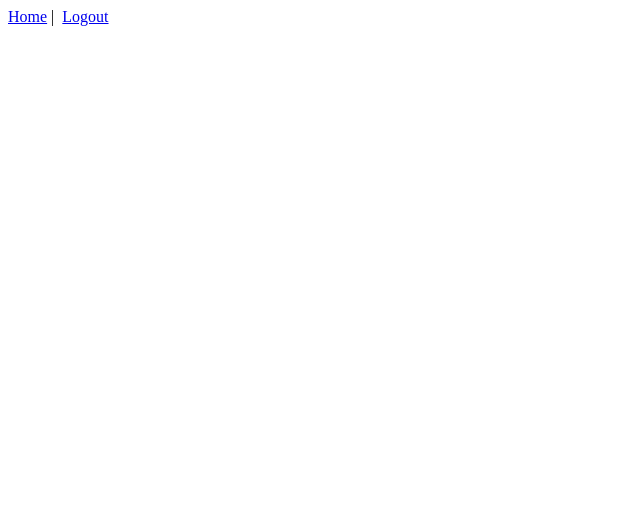
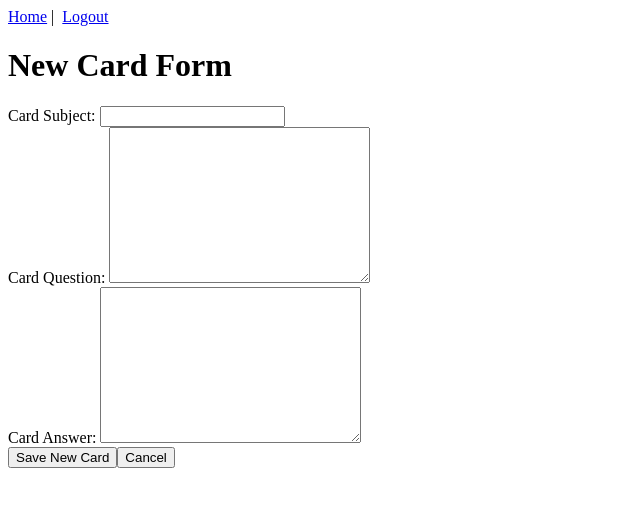
Before and after one commit to itomasek/Final-Capstone, a Vue app in the folder vue/: page /new-card in a window 1280 px wide. Shown: the top 506 px of the page, without its empty margins (0-640 px from the left). Built offline with nearby package versions, Linux system fonts and the light colour scheme; sample sign-in values are in the browser's storage.

Commit message:
new routes and new card form

```diff
--- /dev/null
+++ b/vue/src/components/AddCard.vue
@@ -0,0 +1,51 @@
+<template>
+  <div>
+    <form v-on:submit.prevent>
+      <div>
+          <label for="subject">Card Subject: </label>
+          <input type="text" name="subject" v-model="card.subject"/>
+      </div>
+      <div>
+          <label for="question">Card Question: </label>
+          <textarea name="question" cols="30" rows="10" v-model="card.question"></textarea>
+      </div>
+      <div>
+          <label for="answer">Card Answer: </label>
+          <textarea name="answer" cols="30" rows="10" v-model="card.answer"></textarea>
+      </div>
+      <button type="submit" v-on:click.prevent="saveCard">Save New Card</button>
+      <button  v-on:click="cancelForm"> Cancel </button>
+    </form>
+  </div>
+</template>
+
+<script>
+export default {
+  name: "add-card",
+  props: [],
+  data() {
+    return {
+      card: {
+        card_id: null,
+        subject: "",
+        question: "",
+        tags: [],
+        answer: "",
+        favorited: false,
+        user_id: this.$store.state.user.id,
+      },
+    };
+  },
+  methods: {
+      saveCard() {
+
+      },
+      cancelForm() {
+          this.$router.push({name: 'home'});
+      }
+  }
+};
+</script>
+
+<style>
+</style>
--- a/vue/src/router/index.js
+++ b/vue/src/router/index.js
@@ -5,6 +5,8 @@ import Login from '../views/Login.vue'
 import Logout from '../views/Logout.vue'
 import Register from '../views/Register.vue'
 import store from '../store/index'
+import NewCard from '../views/NewCard.vue'
+import AllCards from '../views/AllCards.vue'
 
 Vue.use(Router)
 
@@ -52,6 +54,22 @@ const router = new Router({
       meta: {
         requiresAuth: false
       }
+    },
+    {
+      path: "/new-card",
+      name: "new-card",
+      component: NewCard,
+      meta: {
+        requiresAuth: true
+      }
+    },
+    {
+      path: "/cards/:user_id",
+      name: "my-cards",
+      component: AllCards,
+      meta: {
+        requiresAuth: true
+      }
     }
   ]
 })
--- /dev/null
+++ b/vue/src/views/AllCards.vue
@@ -0,0 +1,15 @@
+<template>
+  <div>
+      <h1>This is all of your cards</h1>
+  </div>
+</template>
+
+<script>
+export default {
+
+}
+</script>
+
+<style>
+
+</style>
--- a/vue/src/views/Home.vue
+++ b/vue/src/views/Home.vue
@@ -2,6 +2,8 @@
   <div class="home">
     <h1>Home</h1>
     <p>You must be authenticated to see this</p>
+    <router-link :to="{name: 'new-card'}">Create A New Card</router-link>
+    <router-link :to="{name: 'my-cards', params: {user_id: this.$store.state.user.id}}">View Your Cards</router-link>
   </div>
 </template>
 
--- /dev/null
+++ b/vue/src/views/NewCard.vue
@@ -0,0 +1,18 @@
+<template>
+  <div>
+      <h1>New Card Form</h1>
+      <add-card />
+  </div>
+</template>
+
+<script>
+import AddCard from '../components/AddCard.vue'
+export default {
+  components: { AddCard },
+
+}
+</script>
+
+<style>
+
+</style>
```
Also changed, not shown: vue/src/services/CardService.js (added, +11 -0 lines).
